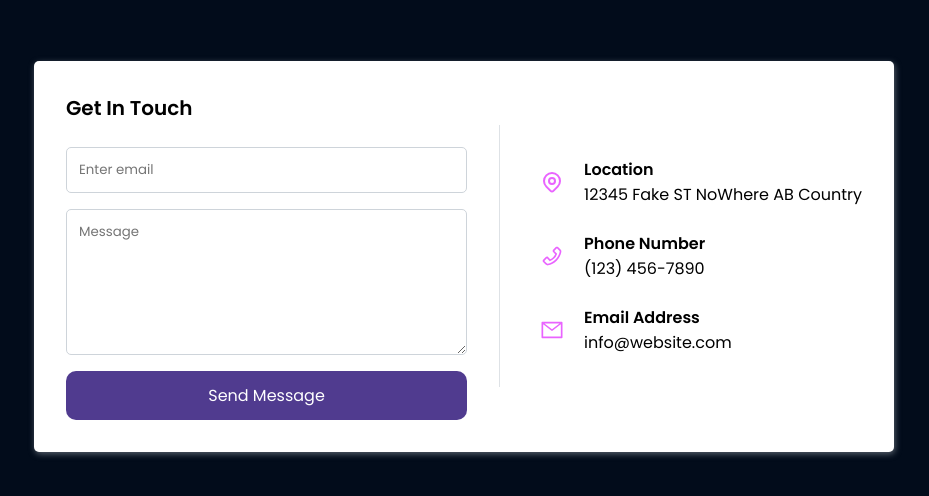
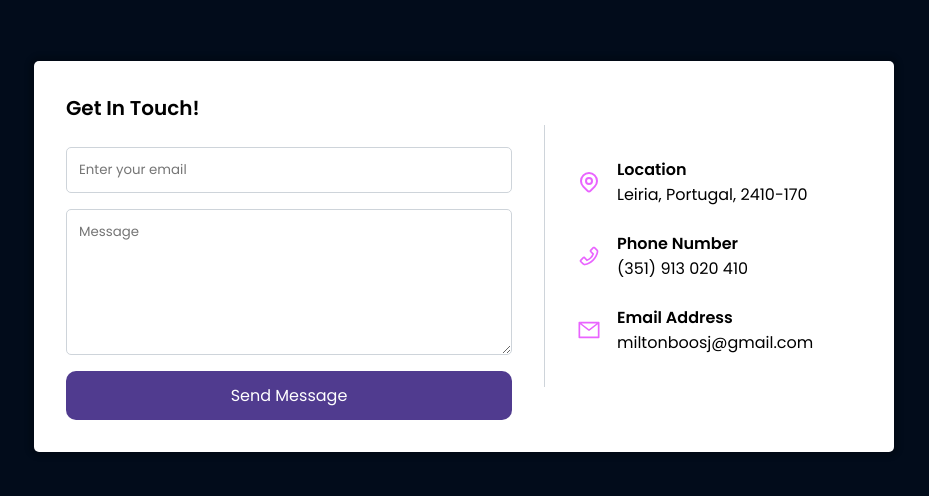
Before and after one commit to juniorboos/juniorboos.github.io, a React (Vite) app: page / in a window 1280 px wide. Shown: the part 4464-4960 px from the top of the page, without its empty margins (176-1105 px from the left). Built offline with nearby package versions, Linux system fonts and the light colour scheme.

Commit message:
refactor to use theme

```diff
--- a/src/components/molecules/header/header.styles.ts
+++ b/src/components/molecules/header/header.styles.ts
@@ -7,7 +7,7 @@ const StyledHeader = styled("nav", {
   justifyContent: "space-between",
   padding: 0,
   backgroundColor: "$background",
-  boxShadow: "$header",
+  boxShadow: "$default",
 
   transition: "$default",
 
--- a/src/components/sections/contact/contact.styles.ts
+++ b/src/components/sections/contact/contact.styles.ts
@@ -10,12 +10,12 @@ const StyledContact = styled("section", {
 const StyledCard = styled("div", {
   position: "relative",
   borderRadius: "$1",
-  boxShadow: "1px 2px 6px rgba(173, 181, 189, 0.5)",
+  boxShadow: "$default",
   maxWidth: "100%",
   display: "flex",
   margin: "0 auto",
   zIndex: 99,
-  background: "#FFF",
+  background: "$backgroundLight",
 
   "@bp2": {
     width: "fit-content",
@@ -42,8 +42,8 @@ const FormWrapper = styled("div", {
 
     "& input, textarea": {
       color: "$textConstrast",
-      backgroundColor: "#FFF",
-      border: "1px solid #ced4da",
+      backgroundColor: "$backgroundLight",
+      border: "1px solid $neutral",
       borderRadius: "$1",
       transition: "$default",
       padding: "$3",
@@ -62,7 +62,7 @@ const ContactInfo = styled("div", {
   minWidth: 350,
   padding: "$8",
   gap: "$6",
-  borderLeft: "1px solid #dee2e6",
+  borderLeft: "1px solid $neutral",
 
   "@bp2": {
     display: "flex",
@@ -74,11 +74,10 @@ const ContactInfoItem = styled("div", {
   display: "flex",
   alignItems: "center",
   flexWrap: "nowrap",
-  gap: "$3",
+  gap: "$4",
 
   "& svg": {
-    width: 40,
-    fontSize: 16,
+    fontSize: "$m",
     color: "$primary",
   },
 
--- a/src/components/sections/contact/contact.tsx
+++ b/src/components/sections/contact/contact.tsx
@@ -17,12 +17,12 @@ const Contact = () => {
       <StyledCard>
         <FormWrapper>
           <Typography weight="bold" size="l" color="contrast">
-            Get In Touch
+            Get In Touch!
           </Typography>
           <form action="">
             <input
               type="email"
-              placeholder="Enter email"
+              placeholder="Enter your email"
               aria-describedby="emailHelp"
               required
             />
@@ -46,7 +46,7 @@ const Contact = () => {
                 Location
               </Typography>
               <Typography color="contrast">
-                12345 Fake ST NoWhere AB Country
+                Leiria, Portugal, 2410-170
               </Typography>
             </div>
           </ContactInfoItem>
@@ -56,7 +56,7 @@ const Contact = () => {
               <Typography size="m" color="contrast" weight="bold">
                 Phone Number
               </Typography>
-              <Typography color="contrast">(123) 456-7890</Typography>
+              <Typography color="contrast">(351) 913 020 410</Typography>
             </div>
           </ContactInfoItem>
           <ContactInfoItem>
@@ -65,7 +65,7 @@ const Contact = () => {
               <Typography size="m" color="contrast" weight="bold">
                 Email Address
               </Typography>
-              <Typography color="contrast">info@website.com</Typography>
+              <Typography color="contrast">miltonboosj@gmail.com</Typography>
             </div>
           </ContactInfoItem>
         </ContactInfo>
--- a/src/theme/stitches.config.ts
+++ b/src/theme/stitches.config.ts
@@ -13,11 +13,16 @@ export const { styled, css } = createStitches({
       textSecondary: "#B8A8D1",
       textAccent: "#E964FF",
       textContrast: "#000000",
+
       primary: "#E964FF",
+      neutral: "#CED4DA",
+
       background: "#020C1B",
       backgroundSecondary: "#0d1024",
       backgroundTertiary: "#171826",
+      backgroundLight: "#FFFFFF",
       backgroundAccent: "#503b8f",
+
       scrollThumb: "#37256b",
       scrollHover: "#503b8f",
     },
@@ -77,7 +82,7 @@ export const { styled, css } = createStitches({
     shadows: {
       primary: "#E964FF",
       background: "#020C1B",
-      header: "0 0 5px 5px rgba(0, 0, 0, 0.2)",
+      default: "0 0 5px 5px rgba(0, 0, 0, 0.2)",
     },
     zIndices: {
       maximum: 9999,
```
